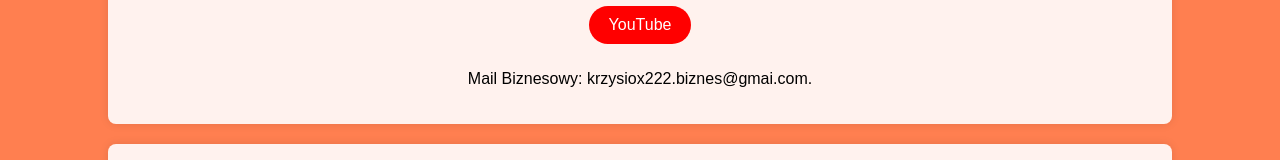
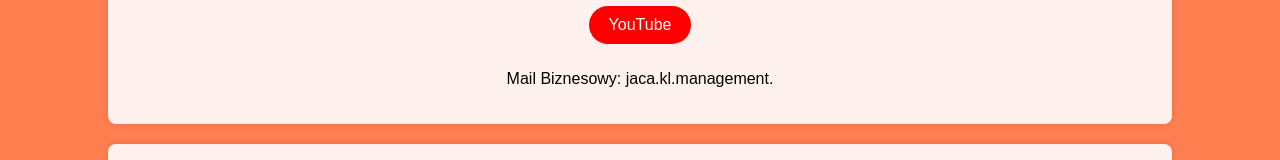
Before and after one commit to KrzysiuLive/JacaSquad, a plain HTML site: page index.html in a window 1280 px wide. Shown: the part 266-426 px from the top of the page. Drawn offline with Linux system fonts and the light colour scheme.

Commit message:
Update index.html

```diff
--- a/index.html
+++ b/index.html
@@ -159,7 +159,7 @@
                                                                 <a href="https://discord.gg/EBvuTEw6sE" class="facebook" target="_blank">Discord</a>
                                                                 <a href="https://www.tiktok.com/@jaceusz_gg" class="linkedin" target="_blank">TikTok</a>
                                                                 <a href="https://www.youtube.com/@Jaca_yt" class="youtube" target="_blank">YouTube</a>
-                                                    <p>Mail Biznesowy: krzysiox222.biznes@gmai.com.</p>
+                                                    <p>Mail Biznesowy: jaca.kl.management.</p>
                                                 </div>
                                 </div>
                                 <div class="form-container">
```
